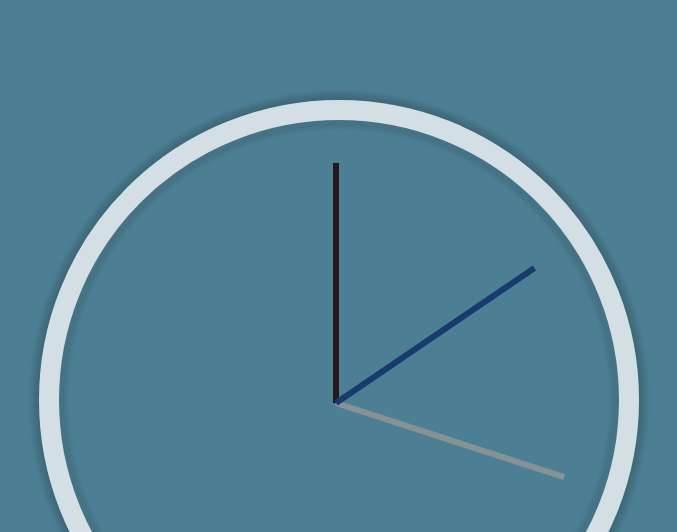
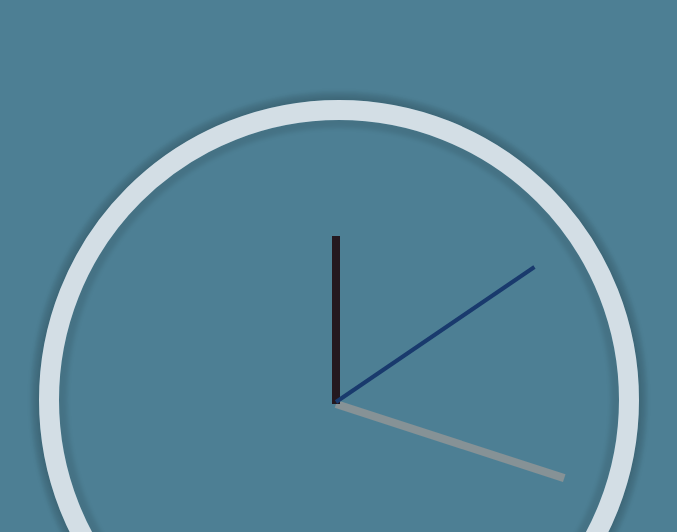
Before and after one commit to DevCats/JavaScript30_Day2_Clock, a plain HTML site: page index.html in a window 1280 px wide. Shown: the top 532 px of the page, without its empty margins (301-978 px from the left). Drawn offline with Linux system fonts and the light colour scheme.

Commit message:
* Minor style changes to make each hand more distinguishable from one another

```diff
--- a/styles.css
+++ b/styles.css
@@ -57,8 +57,7 @@ body {
 
 .hand {
     width: 50%;
-    height: 6px;
-    /* background: #24181F; */
+    height: 8px;
     position: absolute;
     top: 50%;
     transform-origin: 100%; /* Sets the origin of the element to the right (at the center of the clock's face) */
@@ -68,12 +67,19 @@ body {
 
 .second-hand {
     background: #193A6D;
+    height: 4px;
+    /* padding: 2px 0; */
+    z-index: 3;
 }
 
 .minute-hand {
     background: #869296;
+    z-index: 1;
 }
 
 .hour-hand {
     background: #24181F;
+    width: 35%;
+    right: 50%;
+    z-index: 2;
 }
```
